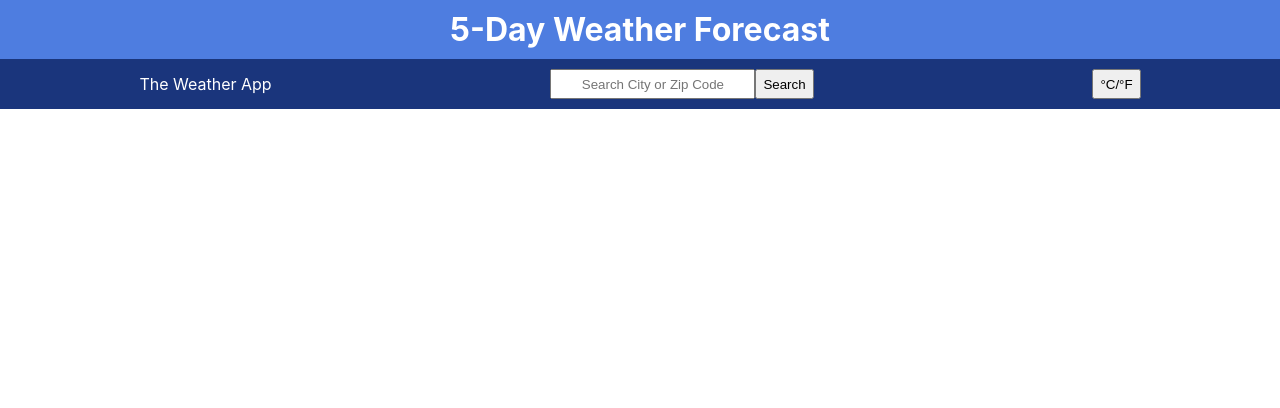
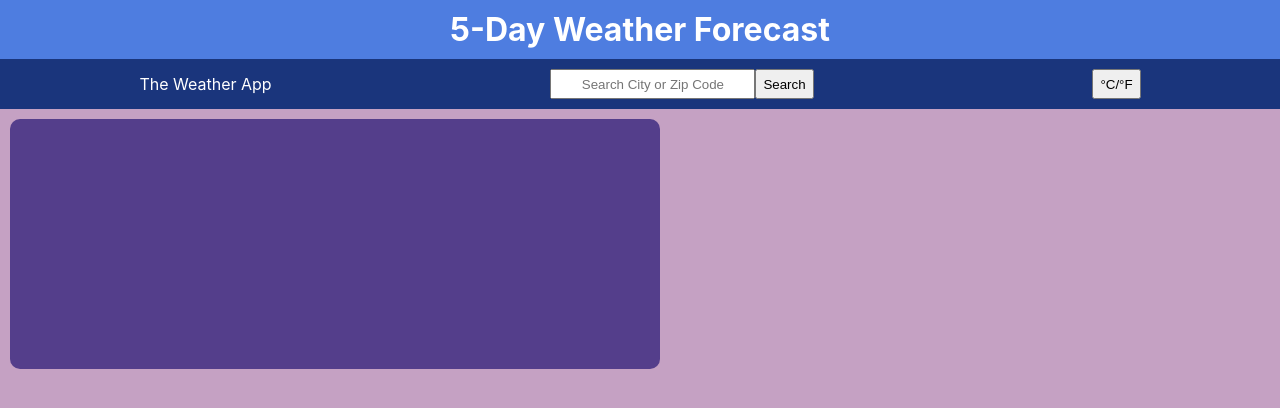
Before and after one commit to mrgunes/weather-app-frontend, a React (Create React App) app: page / in a window 1280 px wide. Shown: the top 408 px of the page. Built offline with nearby package versions, Linux system fonts and the light colour scheme.

Commit message:
Create WeatherStatus.js and add some css styles.

```diff
--- a/src/App.css
+++ b/src/App.css
@@ -31,3 +31,11 @@ h1{
 .resizedDegreeButton{
     height: 30px;
 }
+
+.weatherStatusSpan{
+    width: 650px;
+    height: 250px;
+    background-color: #543e8b;
+    border-radius: 10px;
+    margin:10px;
+}
--- a/src/App.js
+++ b/src/App.js
@@ -1,11 +1,13 @@
 import './App.css';
-import SearchBar from './components/SearchBar'
+import SearchBar from './components/SearchBar';
+import WeatherStatus from './components/WeatherStatus'
 
 function App() {
   return (
     <div>
         <h1>5-Day Weather Forecast</h1>
         <SearchBar/>
+        <WeatherStatus/>
     </div>
   );
 }
--- /dev/null
+++ b/src/components/WeatherStatus.js
@@ -0,0 +1,11 @@
+import React from 'react'
+
+export default function WeatherStatus() {
+    return (
+        <div>
+            <div className='weatherStatusSpan'>
+
+            </div>
+        </div>
+    )
+}
--- a/src/index.css
+++ b/src/index.css
@@ -9,4 +9,5 @@ body {
     sans-serif;
   -webkit-font-smoothing: antialiased;
   -moz-osx-font-smoothing: grayscale;
+  background-color: #c5a1c3;
 }
```
